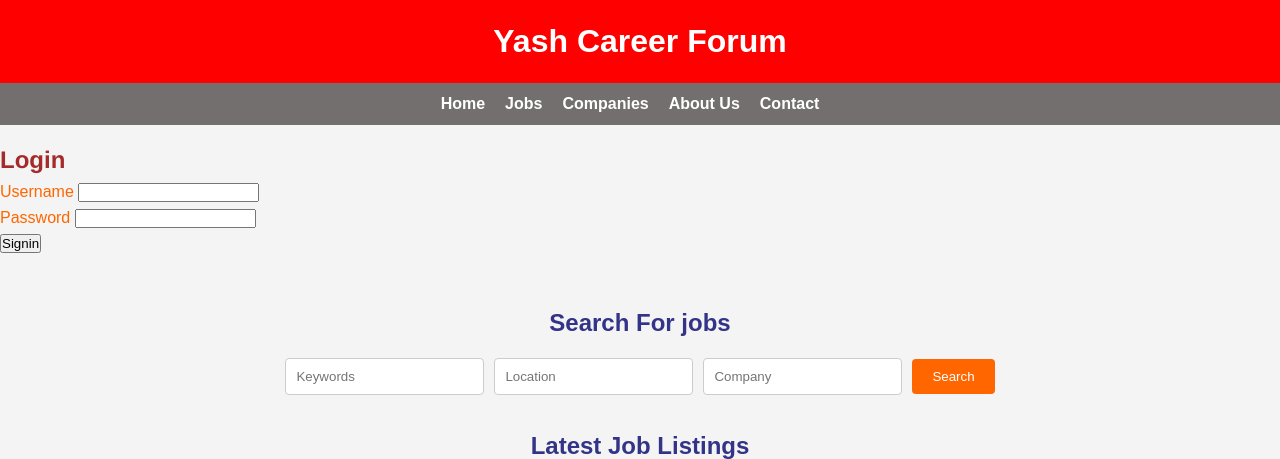
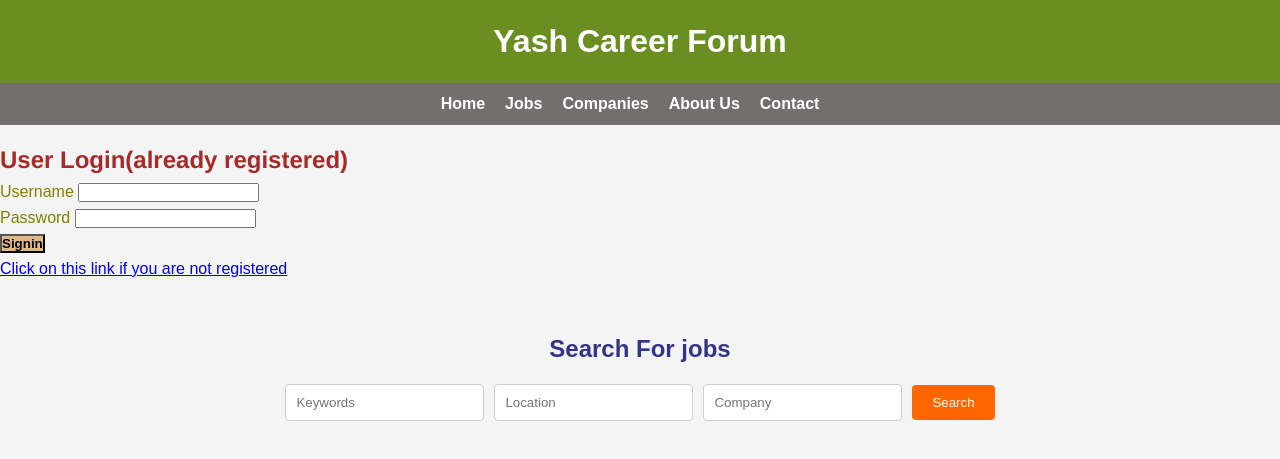
Before and after one commit to Yashraj2603/Yash-career-website, a Flask app: page / in a window 1280 px wide. Shown: the top 459 px of the page. Run offline with Flask 3, Linux system fonts and the light colour scheme.

Commit message:
Changes in frontend

```diff
--- a/static/style.css
+++ b/static/style.css
@@ -12,7 +12,7 @@ body {
 }
 
 header {
-	background-color: red;
+	background-color: olivedrab;
 	color: #fff;
 	text-align: center;
 	padding: 1rem 0;
@@ -130,7 +130,7 @@ footer {
 	color: #fff;
 	padding: 1rem 0;
 }
-.sign { color: #ff6600;
+.sign { color: olive;
 	text-align: left;
 	padding: 1rem 0;
 
--- a/templates/index.html
+++ b/templates/index.html
@@ -5,11 +5,18 @@
 	<meta charset="UTF-8">
 	<meta name="viewport" content=
 		"width=device-width, initial-scale=1.0">
+<link rel="apple-touch-icon" sizes="180x180" href="static/apple-touch-icon.png">
+<link rel="icon" type="image/png" sizes="32x32" href="static/favicon-32x32.png">
+<link rel="icon" type="image/png" sizes="16x16" href="static/favicon-16x16.png">
+<link rel="manifest" href="/site.webmanifest">
 	<title>
 		Yash Career Website
 	</title>
 
 	<link rel="stylesheet" href="{{ url_for('static', filename='style.css') }}">
+	<meta name="Description" content="This is job search website.You have to first login , if you already have account else signup to use service">
+	<meta name="keywords" content="python developer,web developer,job,recruitement,Data Science, html">
+	<meta name="author" content="Yash Raj">
 </head>
 
 <body>
@@ -26,13 +33,14 @@
 		</ul>
 	</nav>
 	<section class ="sign">
-		<h1 style="color: brown;font-family: 'Franklin Gothic Medium', 'Arial Narrow', Arial, sans-serif;">Login</h1>
+		<h1 style="color: brown;font-family: 'Franklin Gothic Medium', 'Arial Narrow', Arial, sans-serif;">User Login(already registered)</h1>
 		<form action="" method="get">
 			<label for="Username">Username</label>
 			<input type="text" id ="Username" name="Username"><br>
 			<label for="Password" >Password</label>
 			<input type="password" id="Password" name="Password"><br>
-			<button type="submit" name="signin" > Signin</button>
+			<button type="submit" name="signin" style="background-color: burlywood;"><b>Signin</b></button><br>
+			<a href="#home">Click on this link if you are not registered</a>
 		</form>
 	</section>
 	<section class="search">
```
Also changed, not shown: static/about.txt (added, +9 -0 lines), static/android-chrome-192x192.png (added), static/android-chrome-512x512.png (added), static/apple-touch-icon.png (added), static/favicon-16x16.png (added), static/favicon-32x32.png (added), static/favicon.ico (added), static/site.webmanifest (added).
